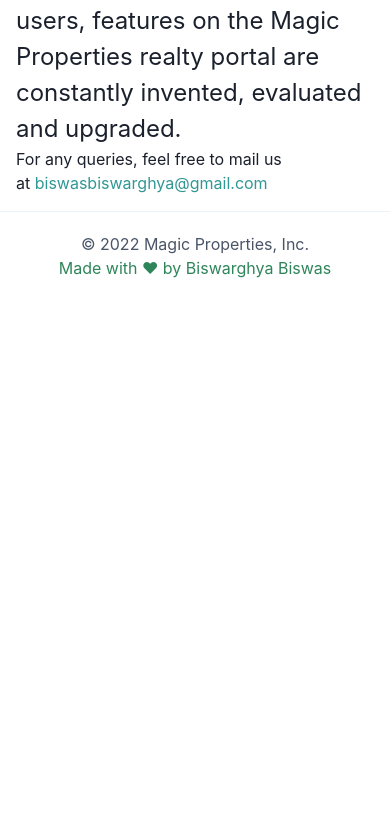
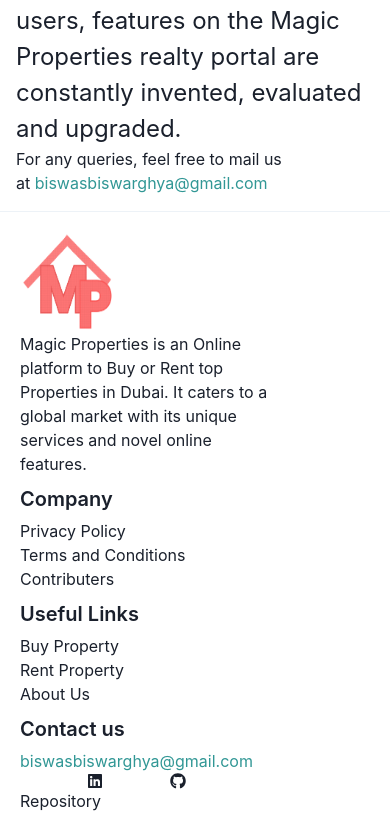
Before and after one commit to coolboydev8/real-estate-web-app, a Next.js app: page /about in a window 390 px wide. Shown: the part 796-1629 px from the top of the page. Before the commit the page ends 1096 px from the top, so only its background shows below. Built offline with nearby package versions, Linux system fonts and the light colour scheme.

Commit message:
Responsive footer added

```diff
--- a/components/Footer.jsx
+++ b/components/Footer.jsx
@@ -1,12 +1,55 @@
-import { Box } from "@chakra-ui/react";
+import { Box, Flex, Image, Link,Stack,Text } from "@chakra-ui/react";
+import NewLogo from "../assets/images/newLogoNoBg.png";
+import { FaLinkedin,FaGithub } from 'react-icons/fa';
 
-const Footer = ()=> (
-    <Box textAlign="center" p="5" color="gray.600" borderTop="1px" borderColor="gray.100">
-        © 2022 Magic Properties, Inc.
-        <Box color="green.600">Made with ❤ by&nbsp;
-            <a href="https://www.linkedin.com/in/biswarghya-biswas/">Biswarghya Biswas</a>
-        </Box>
-    </Box>
+const Footer = () => (
+  // <Box textAlign="center" p="5" color="gray.600" borderTop="1px" borderColor="gray.100">
+  //     © 2022 Magic Properties, Inc.
+  //     <Box color="green.600">Made with ❤ by&nbsp;
+  //         <a href="https://www.linkedin.com/in/biswarghya-biswas/">Biswarghya Biswas</a>
+  //     </Box>
+  // </Box>
+  <Stack p='5' borderTop='1px' borderColor='gray.100' direction={['column','row']} justify='space-around' alignItems={['flex-start','center']}>
+
+    <Flex  maxWidth='250px' direction='column' >
+      <Image boxSize="100px" src={NewLogo.src} alt="logo" position='relative'/>
+      <Text align={['start','center']} >Magic Properties is an Online platform to Buy or Rent top Properties in Dubai. It caters to a global market with its unique services and novel online features.</Text>
+    </Flex>
+    <Flex direction='column'>
+      <Text fontWeight='semibold' fontSize='xl' mb='5px'>Company</Text>
+      <Link href="#">Privacy Policy</Link>
+      <Link href="#">Terms and Conditions</Link>
+      <Link href="#">Contributers</Link>
+    </Flex>
+    <Flex direction='column'>
+      <Text fontWeight='semibold' fontSize='xl' mb='5px'>Useful Links</Text>
+          <Link href="/search?purpose=for-sale" passHref>
+          Buy Property
+          </Link>
+          <Link href="/search?purpose=for-rent" passHref>
+           Rent Property
+          </Link>
+          <Link href="/about" passHref>
+            About Us
+          </Link>
+    </Flex>
+    <Flex direction='column'>
+      <Text fontWeight='semibold' fontSize='xl' mb='5px'>Contact us</Text>
+      <Link
+          color="teal.500"
+          href={`mailto:biswasbiswarghya@gmail.com`}
+          target="_blank"
+          rel="noopener noreferrer"
+        >
+          biswasbiswarghya@gmail.com
+        </Link>
+      <Flex justify='space-evenly'>
+      <a href="https://www.linkedin.com/in/biswarghya-biswas/"><FaLinkedin/></a>
+      <a href="https://github.com/lazyfuhrer/"><FaGithub/></a>
+      </Flex>
+      <Link href="https://github.com/lazyfuhrer/Real-Estate-Web-App">Repository</Link>
+    </Flex>
+  </Stack>
 )
 
 export default Footer;
--- a/styles/Home.module.css
+++ b/styles/Home.module.css
@@ -26,6 +26,8 @@
   justify-content: center;
   align-items: center;
   flex-grow: 1;
+  padding: 10px;
+  margin: 10px;
 }
 
 .title a {
```
Also changed, not shown: 1 other file (tests, documents, lock files or other folders).
